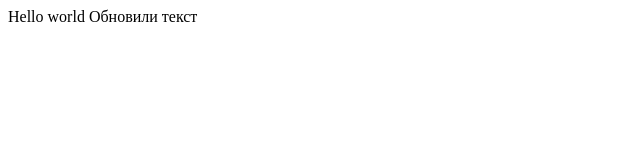
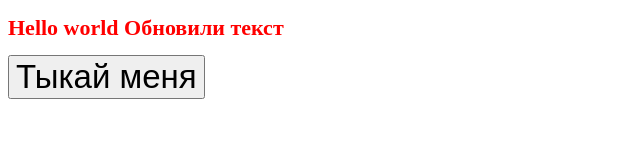
Before and after one commit to seyozha/beishembiev.github.io, a plain HTML site: page index.html in a window 1280 px wide. Shown: the whole page, without its empty margins (0-640 px from the left). Drawn offline with Linux system fonts and the light colour scheme.

Commit message:
готов

```diff
--- a/css/style.css
+++ b/css/style.css
@@ -0,0 +1,8 @@
+h1 {
+    color: red;
+    font-size: 22px;
+}
+
+.myBtnStyle {
+    font-size: 33px;
+}
--- a/index.html
+++ b/index.html
@@ -1,12 +1,17 @@
 <!DOCTYPE html>
 <html lang="en">
+
 <head>
     <meta charset="UTF-8">
-
+    <link rel="stylesheet" href="css/style.css" />
+    <script src="js/logicscript.js"></script>
     <title>Document</title>
 </head>
+
 <body>
-    Hello world Обновили текст
+    <h1>Hello world Обновили текст</h1>
+    <input class="myBtnStyle" type="button" value="Тыкай меня" onclick="sum()">
 
 </body>
+
 </html>
--- a/js/logicscript.js
+++ b/js/logicscript.js
@@ -4,3 +4,10 @@ function name(params) {
 function some() {
 
 }
+
+function sum() {
+    let value1 = parseInt(prompt("Введите первое число"));
+    let value2 = parseInt(prompt("Введите второе число"));
+    let result = value1 + value2;
+    alert("Сумма " + result);
+}
```
Also changed, not shown: 2 other files.
